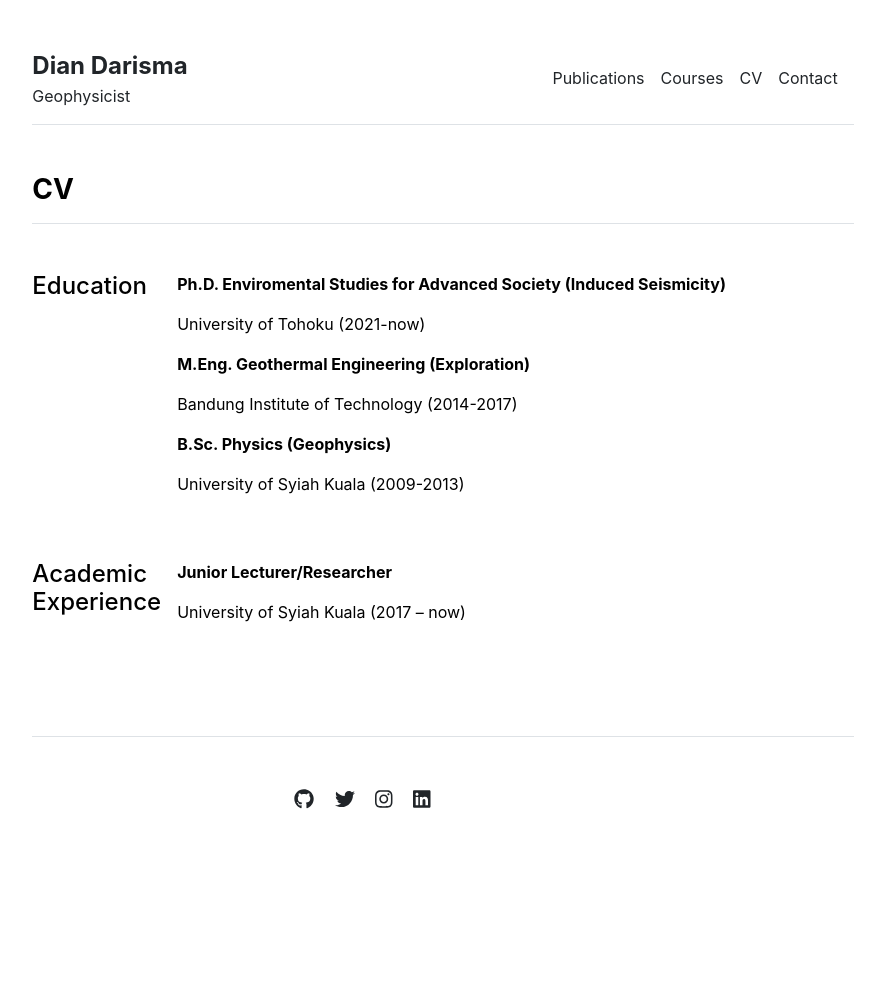
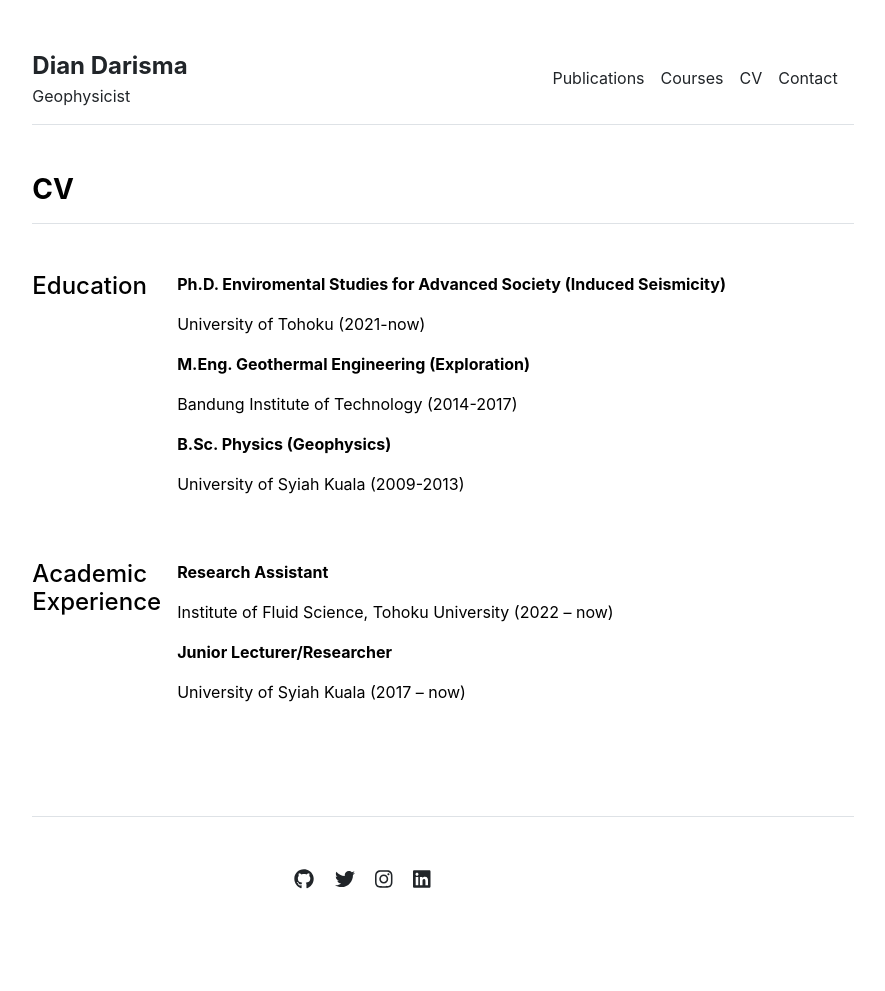
Before and after one commit to diandarisma/diandarisma.github.io, a Jekyll site: the page built from cv.md, in a window 1280 px wide. Shown: the whole page, without its empty margins (197-1082 px from the left). Built offline with Jekyll 4.4.1, drawn with Linux system fonts in a browser that asks for light colours; before the commit the page ends 911 px from its top, so only the background shows below that.

Commit message:
Update academic-experience.yml

```diff
--- a/_data/cv/academic-experience.yml
+++ b/_data/cv/academic-experience.yml
@@ -1,2 +1,5 @@
+- title: 'Research Assistant'
+  description: 'Institute of Fluid Science, Tohoku University (2022 – now)'
+
 - title: 'Junior Lecturer/Researcher'
   description: 'University of Syiah Kuala (2017 – now)'
```
